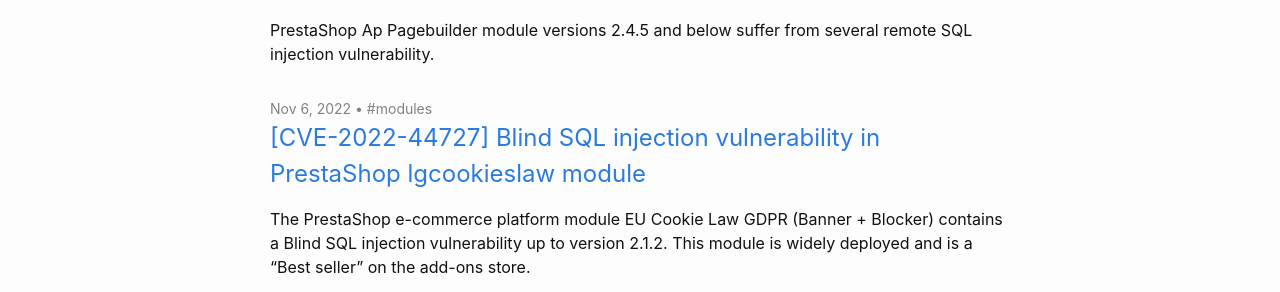
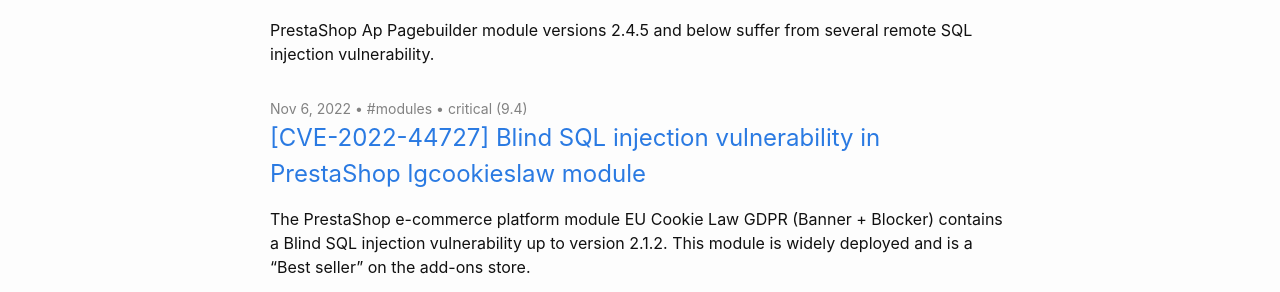
Before and after one commit to friends-of-presta/security-advisories, a Jekyll site: the page built from index.md, in a window 1280 px wide. Shown: the part 185-477 px from the top of the page. Built offline with Jekyll 4.4.1, drawn with Linux system fonts in a browser that asks for light colours.

Commit message:
Update 2022-11-06-lgcookieslaw.md

```diff
--- a/_posts/2022-11-06-lgcookieslaw.md
+++ b/_posts/2022-11-06-lgcookieslaw.md
@@ -5,6 +5,7 @@ categories: modules
 author:
 - Friends-Of-Presta.org
 meta: "CVE,PrestaShop"
+severity: "critical (9.4)"
 ---
 
 
```
